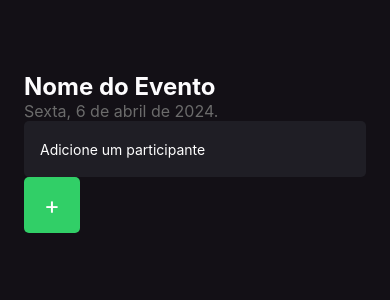
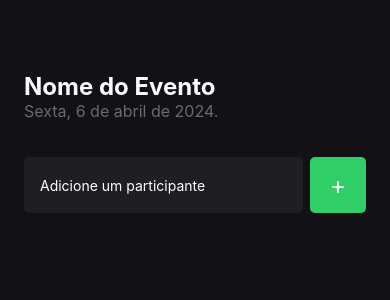
Before and after one commit to vicenteneto7/Lista-de-Participantes, a React Native app: screen / in a window 390 px wide. Shown: the top 300 px of the page. Built offline with nearby package versions, Linux system fonts and the light colour scheme.

Commit message:
feat: org de formulário

```diff
--- a/src/screens/Home/index.jsx
+++ b/src/screens/Home/index.jsx
@@ -2,18 +2,16 @@ import { Text, TextInput, TouchableOpacity, View } from "react-native";
 import { styles } from "./styles";
 
 export function Home() {
-
   const handleParticipantAdd = () => {
-    console.log('bico de pato')
-  }
-
+    console.log("bico de pato");
+  };
 
   return (
     <View style={styles.container}>
       <Text style={styles.eventName}>Nome do Evento</Text>
 
       <Text style={styles.eventDate}>Sexta, 6 de abril de 2024.</Text>
-
+      <View style={styles.form}>
         <TextInput
           placeholder="Adicione um participante"
           placeholderTextColor="#ffff"
@@ -22,11 +20,9 @@ export function Home() {
         />
 
         <TouchableOpacity onPress={handleParticipantAdd} style={styles.button}>
-        <Text style={styles.buttonText}>
-          +
-        </Text>
+          <Text style={styles.buttonText}>+</Text>
         </TouchableOpacity>
-
+      </View>
     </View>
   );
 }
--- a/src/screens/Home/styles.js
+++ b/src/screens/Home/styles.js
@@ -17,11 +17,13 @@ export const styles = StyleSheet.create({
       fontSize: 16
     },
     input: {
+      flex: 1,
       backgroundColor: '#1f1e25',
       height: 56,
       borderRadius: 5,
       color: '#fdfcfe',
-      padding: 16
+      padding: 16,
+      marginRight: 7
     },
     buttonText: {
       color: '#ffff',
@@ -34,5 +36,11 @@ export const styles = StyleSheet.create({
       backgroundColor: '#31cf67',
       justifyContent: 'center',
       alignItems: 'center'
+    },
+    form: {
+      width: '100%',
+      flexDirection: 'row',
+      marginTop: 36,
+      marginBottom: 42
     }
   });
```
Lines whose indentation alone changed are shown as unchanged.
